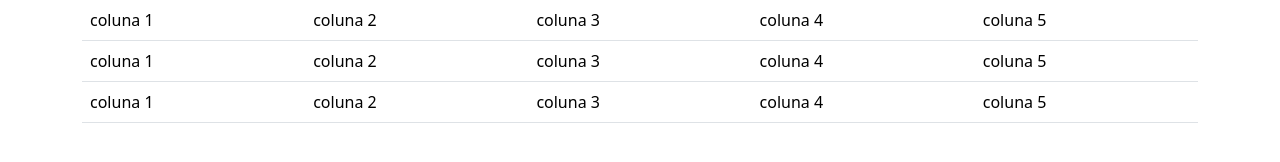
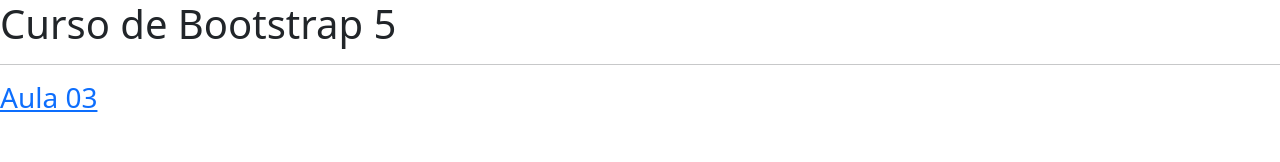
Before and after one commit to jessicasilva2022/BootstrapAulas, a website: page index.html in a window 1280 px wide. Drawn offline with nearby package versions, Linux system fonts and the light colour scheme.

Commit message:
Instalação da pasta local bootstrap

```diff
--- a/index.html
+++ b/index.html
@@ -13,31 +13,9 @@
      <title>Meu exercicio Bootstrap 5</title>
 </head>
 <body>
-    <div class="container">
-        <table class="table">
-            <tr>
-                <td>coluna 1</td>
-                <td>coluna 2</td>
-                <td>coluna 3</td>
-                <td>coluna 4</td>
-                <td>coluna 5</td>
-            </tr>
-            <tr>
-                <td>coluna 1</td>
-                <td>coluna 2</td>
-                <td>coluna 3</td>
-                <td>coluna 4</td>
-                <td>coluna 5</td>
-            </tr>
-            <tr>
-                <td>coluna 1</td>
-                <td>coluna 2</td>
-                <td>coluna 3</td>
-                <td>coluna 4</td>
-                <td>coluna 5</td>
-            </tr>
-        </table>
-    </div>
+    <h1>Curso de Bootstrap 5</h1>
+    <hr>
+    <h3><a href="/aula3/index.html">Aula 03</a></h3>
 
 </body>
 </html>
--- /dev/null
+++ b/package.json
@@ -0,0 +1,5 @@
+{
+  "dependencies": {
+    "bootstrap": "^5.2.3"
+  }
+}
```
Also changed, not shown: aula3/index.html (added, +29 -0 lines), 1 other file.
